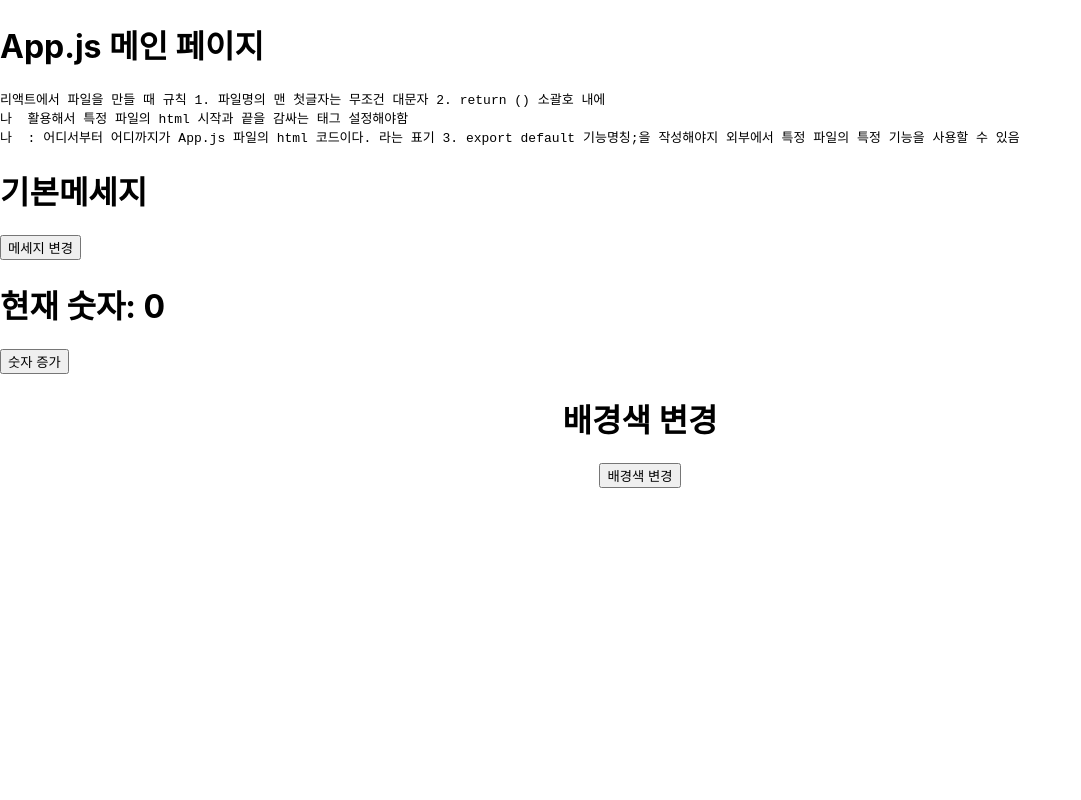
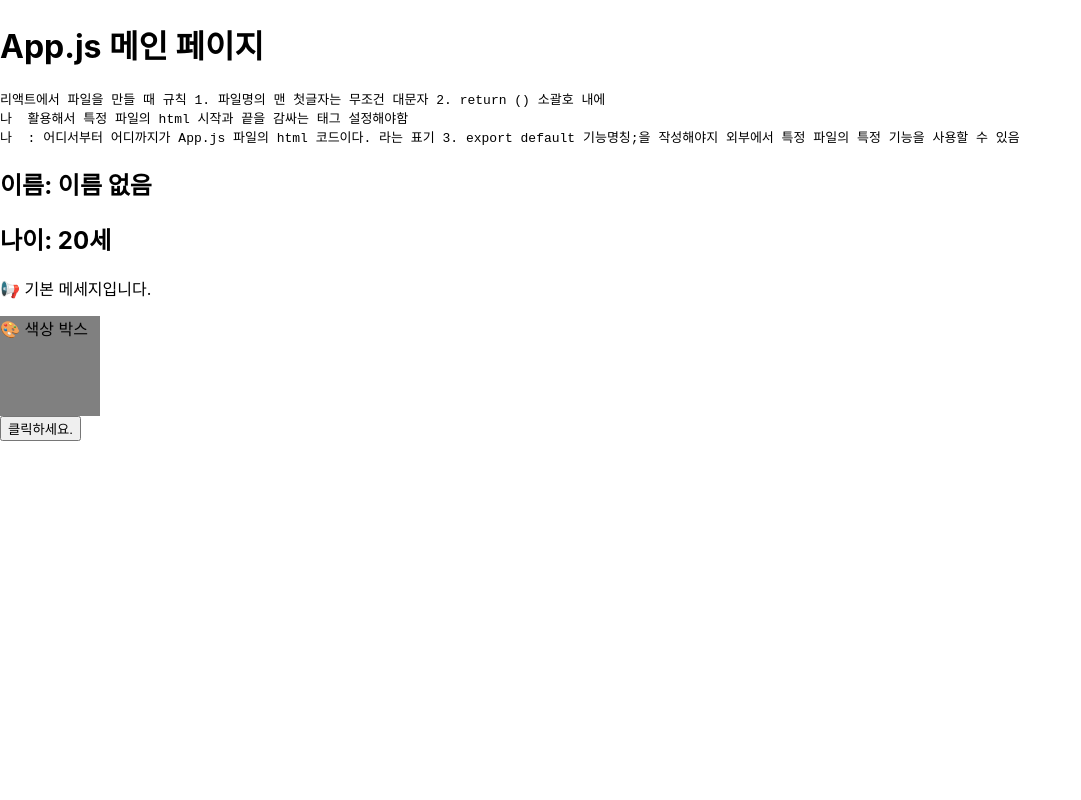
Before and after one commit to coiilee/React-workspace, a React (Create React App) app: page / in a window 1280 px wide. Shown: the top 800 px of the page, without its empty margins (0-1081 px from the left). Built offline with nearby package versions, Linux system fonts and the light colour scheme.

Commit message:
default, array props

```diff
--- a/src/Chapter/ChapProps.jsx
+++ b/src/Chapter/ChapProps/ChapProps.jsx
@@ -45,11 +45,27 @@
 // Child 자식 컴포넌트 (부모에게 받은 재산을 표시)
 //              ㅇㅇㅇ 자식 얼마 받고
 //              ㅁㅁㅁ 자식은 얼마 받음
-const Child = ({name  , inheritance}) => {
+const Child1 = ({name  , inheritance}) => {
     return(
         <div>
             <h2>🧒 {name}의 재산 상속 내역</h2>
             <p>💰 상속받은 재산 : {inheritance} 억 원</p>
+        </div>
+    )
+}
+//DataBase 에서 name, inheritance 이외 컬럼을 다수 가져올 경우
+//const 함수이름 = (매개변수자리) = {} 에서 매개변수 자리에 컬럼명칭을 모두 작성하기 보다는
+//props나 abc,xyz와 같은 매개변수 명칭을 하나 택해서 작성하고
+//예를 들어 props 라는 매개변수를 사용한다면
+//props.name , props,inheritance 와 같이 호출해서 사용할 수 있음
+//여기서 props와 같이 단일값으로 가져올 때는 {}를 사용하지 않음. 다수를 가져올 때 중괄호 사용함
+// (props) 작성 후 , props.name props.inheritance
+// const Child2 = ({name  , inheritance}) => {
+const Child2 = (props) => { //DB에서 엄청나게 많은 컬럼을 들고 왔다는 표기
+    return(
+        <div>
+            <h2>🧒 {props.name}의 재산 상속 내역</h2>
+            <p>💰 상속받은 재산 : {props.inheritance} 억 원</p>
         </div>
     )
 }
@@ -83,10 +99,10 @@
         <div>
             <h1>👨‍👩‍👧‍👦 부모의 재산 상속</h1>
             {/*     데이터베이스에서 전달받은  */}
-            <Child name="이름" inheritance={"재산"} />
-            <Child name="홍길동" inheritance={10} />
-            <Child name="김철수" inheritance={5} />
-            <Child name="이영희" inheritance={20} />
+            <Child1 name="이름" inheritance={"재산"} />
+            <Child1 name="홍길동" inheritance={10} />
+            <Child2 name="김철수" inheritance={5} />
+            <Child2 name="이영희" inheritance={20} />
 
         </div>
     )
--- /dev/null
+++ b/src/Chapter/ChapProps/ChapPropsDefault.jsx
@@ -0,0 +1,78 @@
+const ChapPropsDefault = () => {
+
+    //부모 나 자식 호출 사용
+    return (
+        <div>
+            <Parent/>
+        </div>
+    )
+}
+
+//값이 null일 경우 null로 표기하지 않기 위해 기본값 설정
+/*
+함수이름.defaultProps = {
+    변수이름1 : "변수에 작성할 값1",
+    변수이름2 : "변수에 작성할 값2",
+}
+*/
+/***** Child와 Parent가 작성되어지기 전에 기능을 호출해서 사용할 수 없음
+Child.defaultProps={
+    name : "알 수 없음",
+    money: 0
+}
+
+Parent.defaultProps={
+    name : "알 수 없음",
+    money: 0
+}
+*/
+
+const ChildOne = ({name, money}) => {
+    return(
+        <div>
+            <h2>이름 : {name}</h2>
+            <h4>당첨금 : {money}</h4>
+        </div>
+    )
+}
+
+//함수명.defaultProps로 구분지어 상태관리 원치 않을 경우,
+// ({}) 내부에 직접적으로 작성 가능
+//             { 변수명 : 변수기본값, 변수명: 변수기본값 }ㄴ
+const ChildTwo = ({name="미수령", money=0}) => {
+    return(
+        <div>
+            <h2>이름 : {name}</h2>
+            <h4>당첨금 : {money}</h4>
+        </div>
+    )
+}
+
+const Parent = () => {
+    return (
+        <div>
+            {/*html 코드를 작성하는 공간 반드시 <div>나 <>로 감싸기*/}
+            <h1>이번주 로또 당첨자</h1>
+            <ChildOne name="홍길동" money={10}/>
+            <ChildOne name="김철수"/>
+            <ChildOne money={100}/>
+
+            <ChildTwo name="오길동" money={50}/>
+            <ChildTwo name="박철수"/>
+            <ChildTwo money={100}/>
+
+        </div>
+    )
+}
+//Parent 에서 데이터를 가져오지 못하는 경우 UI 문제가 발생하는 것을 방지하기 위해 자식 컴포넌트 설정
+ChildOne.defaultProps={
+    name : "알 수 없음",
+    money: 0
+}
+//
+// Parent.defaultProps={
+//     name : "알 수 없음",
+//     money: 0
+// }
+
+export default ChapPropsDefault;
--- /dev/null
+++ b/src/Practice/PracticePropsDefault.jsx
@@ -0,0 +1,96 @@
+import React from "react";
+
+const PracticePropsDefault = () =>{
+return(
+    <div>
+        <NameDisplay/>
+        {/*<NameParent/>*/}
+        <AgeDisplay/>
+        <MessageDisplay/>
+        <ColorBox/>
+        <CustomButton/>
+
+    </div>
+)
+}
+
+
+const NameDisplay = ({ name }) => {
+    return (
+        <div>
+            <h2>이름: {name}</h2>
+        </div>
+    );
+};
+
+// const NameParent = () => {
+//     return(
+//         <div>
+//
+//
+//         </div>
+//     )
+// }
+
+// 기본값 설정
+NameDisplay.defaultProps={
+    name : "이름 없음"
+}
+
+
+
+const AgeDisplay = ({ age }) => {
+    return (
+        <div>
+            <h2>나이: {age}세</h2>
+        </div>
+    );
+};
+
+// 기본값 설정
+AgeDisplay.defaultProps={
+    age : 20
+}
+
+
+const MessageDisplay = ({ message }) => {
+    return (
+        <div>
+            <p>📢 {message}</p>
+        </div>
+    );
+};
+
+// 기본값 설정
+MessageDisplay.defaultProps={
+    message: "기본 메세지입니다."
+}
+
+
+const ColorBox = ({ color  }) => {
+    return (
+        <div style={{ backgroundColor: color , width: "100px", height: "100px" }}>
+            🎨 색상 박스
+        </div>
+    );
+};
+
+// 기본값 설정
+ColorBox.defaultProps ={
+    color: "gray"
+}
+
+
+const CustomButton = ({ text }) => {
+    return (
+        <button>{text}</button>
+    );
+};
+
+// 기본값 설정
+CustomButton.defaultProps = {
+    text : "클릭하세요."
+}
+
+
+export default  PracticePropsDefault;
--- a/src/index.js
+++ b/src/index.js
@@ -5,11 +5,13 @@
 import reportWebVitals from './reportWebVitals';
 import ChapUseState from "./Chapter/ChapUseState";
 import PracticeUseState from "./Practice/PracticeUseState";
-import ChapProps from "./Chapter/ChapProps";
+import ChapProps from "./Chapter/ChapProps/ChapProps";
 import PracticeProps from "./Practice/PracticeProps"
 import ChapArrowFunction from "./Chapter/ChapArrowFunction";
-import ChapPropsFunction from "./Chapter/ChapPropsFunction";
+import ChapPropsFunction from "./Chapter/ChapProps/ChapPropsFunction";
 import PracticePropsFunction from "./Practice/PracticePropsFunction";
+import ChapPropsDefault from "./Chapter/ChapProps/ChapPropsDefault";
+import PracticePropsDefault from "./Practice/PracticePropsDefault";
 
 
 const root = ReactDOM.createRoot(document.getElementById('root'));
@@ -27,7 +29,9 @@
         {/*<PracticeUseState />*/}
         {/*<ChapProps />*/}
         {/*<PracticeProps/>*/}
-            <PracticePropsFunction/>
+        {/*    <PracticePropsFunction/>*/}
+        {/*<ChapPropsDefault/>*/}
+        <PracticePropsDefault/>
     </React.StrictMode>
 );
 
```
Also changed, not shown: src/Chapter/ChapProps/ChapPropsArray.jsx (added, +66 -0 lines), src/Chapter/ChapProps/ChapPropsFunction.jsx (renamed from src/Chapter/ChapPropsFunction.jsx).
